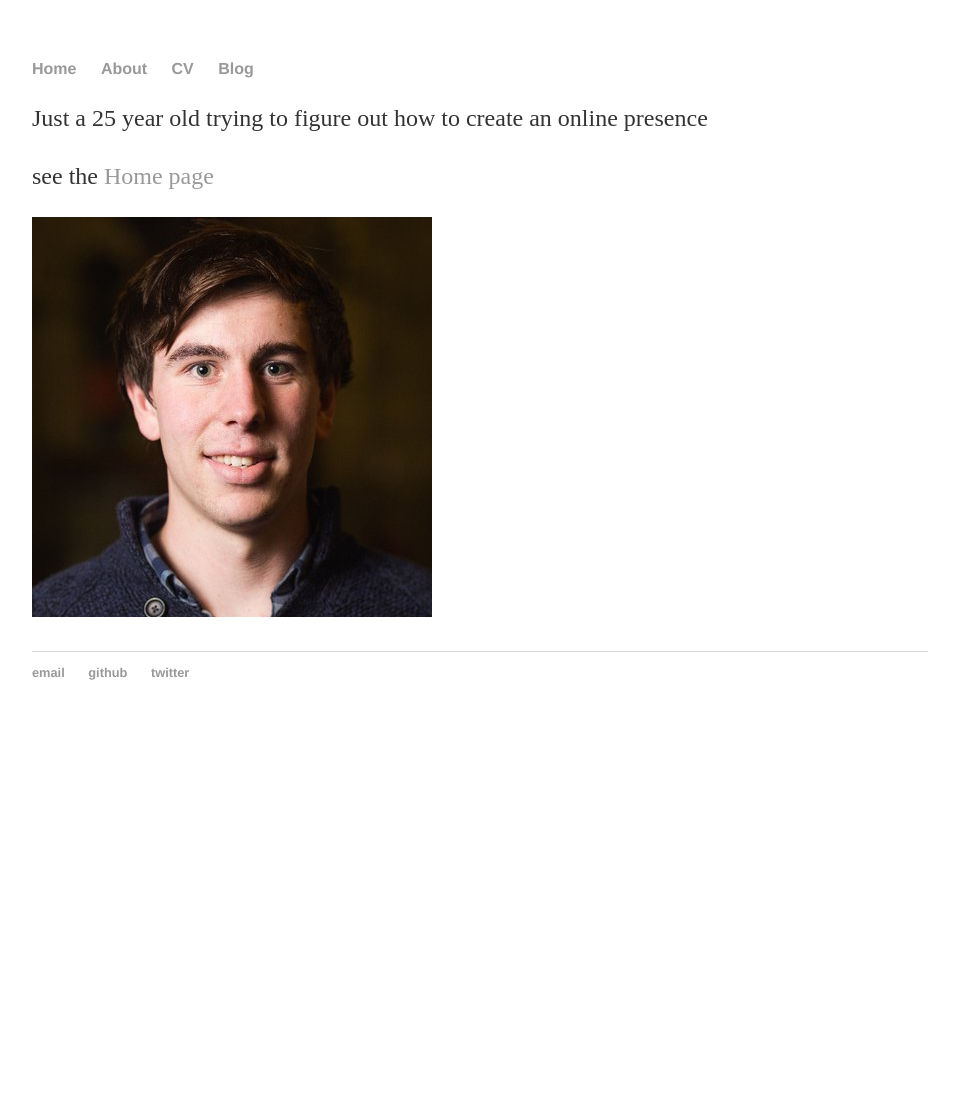
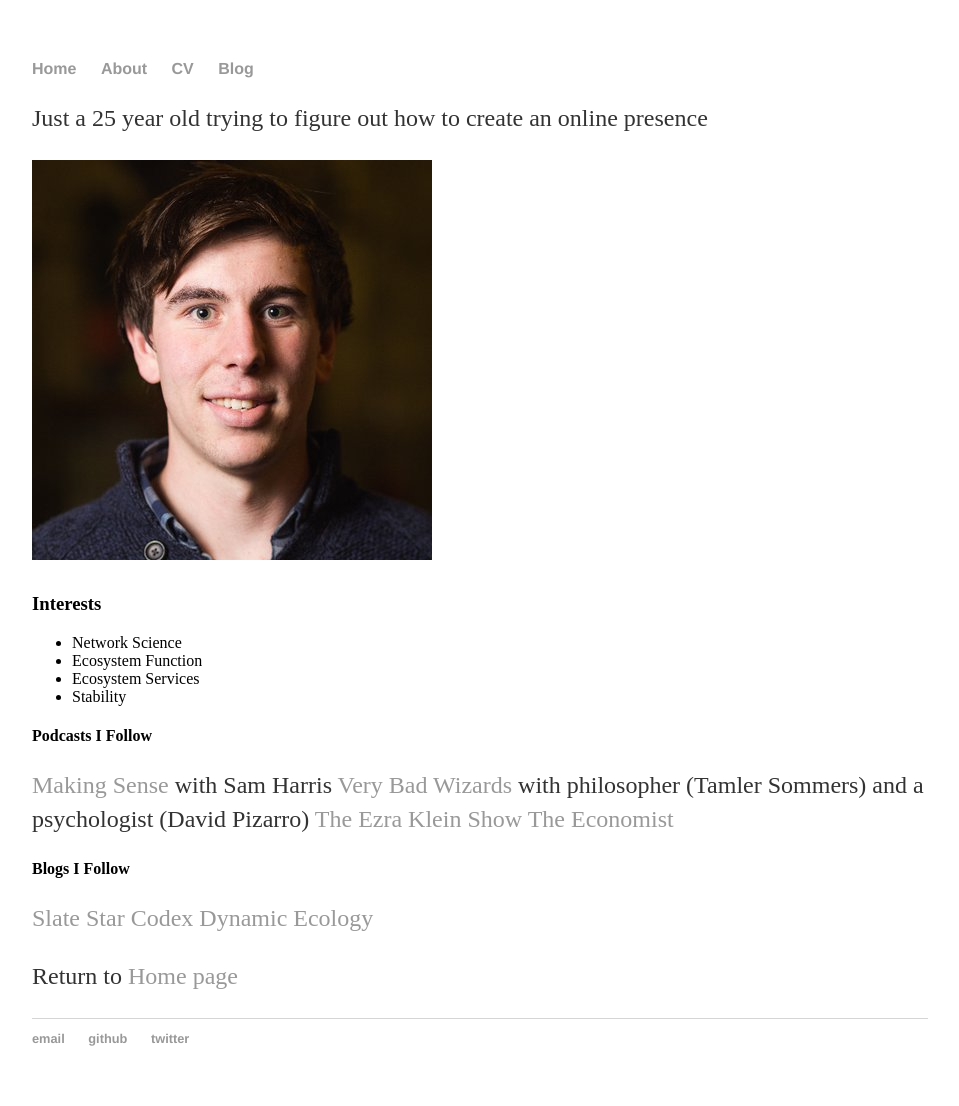
Before and after one commit to ciwhite/ciwhite.github.io, a Jekyll site: the page built from about.md, in a window 1280 px wide. Shown: the whole page, without its empty margins (160-1119 px from the left). Built offline with Jekyll 4.4.1, drawn with Linux system fonts in a browser that asks for light colours; our own code applies the rules of GitHub Pages for plain Markdown files; before the commit the page ends 900 px from its top, so only the background shows below that.

Commit message:
Fleshing out about page

```diff
--- a/about.md
+++ b/about.md
@@ -4,6 +4,25 @@ title: About
 
 Just a 25 year old trying to figure out how to create an online presence
 
-see the [Home page](index.html)
+![alt text](profile.jpg)
 
-![alt text](profile.jpg)
+### Interests
+
+* Network Science
+* Ecosystem Function
+* Ecosystem Services
+* Stability
+
+#### Podcasts I Follow
+
+[Making Sense](https://samharris.org/podcast/) with Sam Harris
+[Very Bad Wizards](https://verybadwizards.fireside.fm/) with philosopher (Tamler Sommers) and a psychologist (David Pizarro)
+[The Ezra Klein Show](https://www.vox.com/ezra-klein-show-podcast)
+[The Economist](https://www.economist.com/podcasts/)
+
+#### Blogs I Follow
+[Slate Star Codex](https://slatestarcodex.com/)
+[Dynamic Ecology](https://dynamicecology.wordpress.com/)
+
+
+Return to [Home page](index.html)
```
